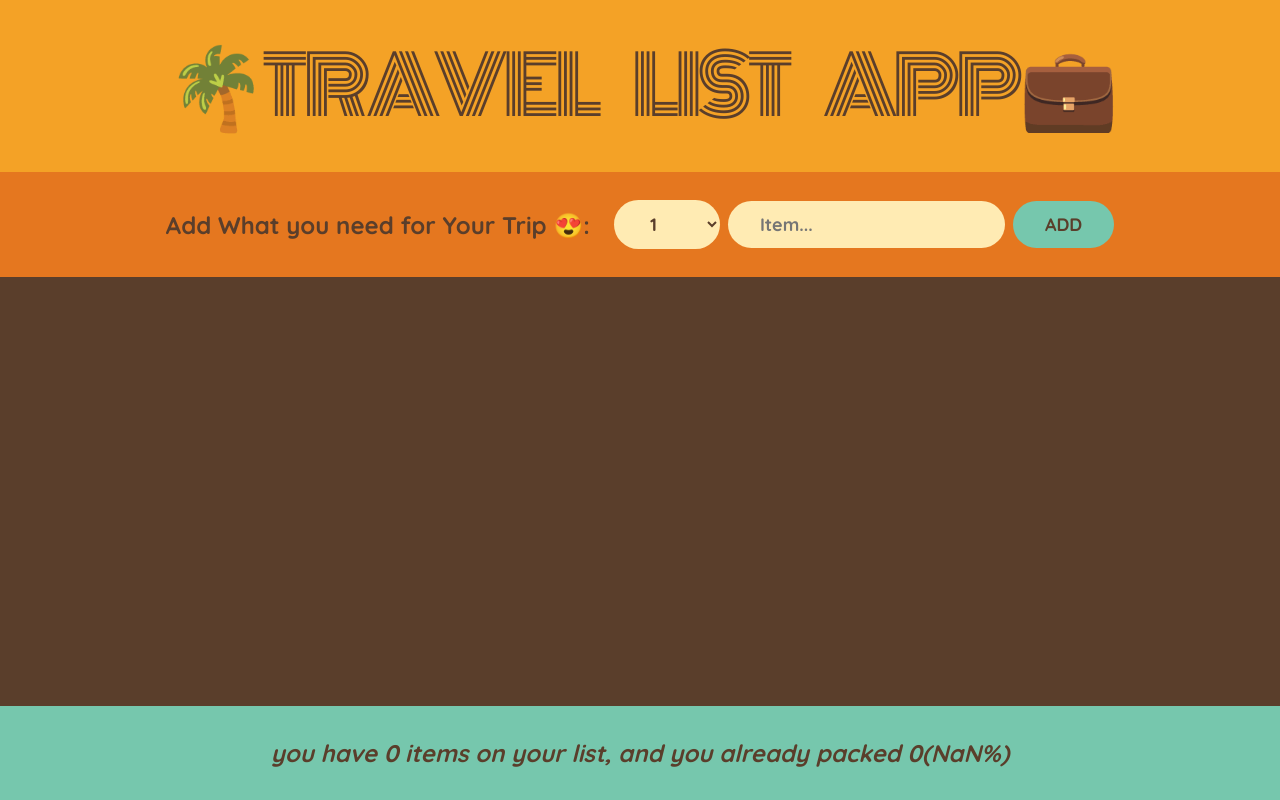
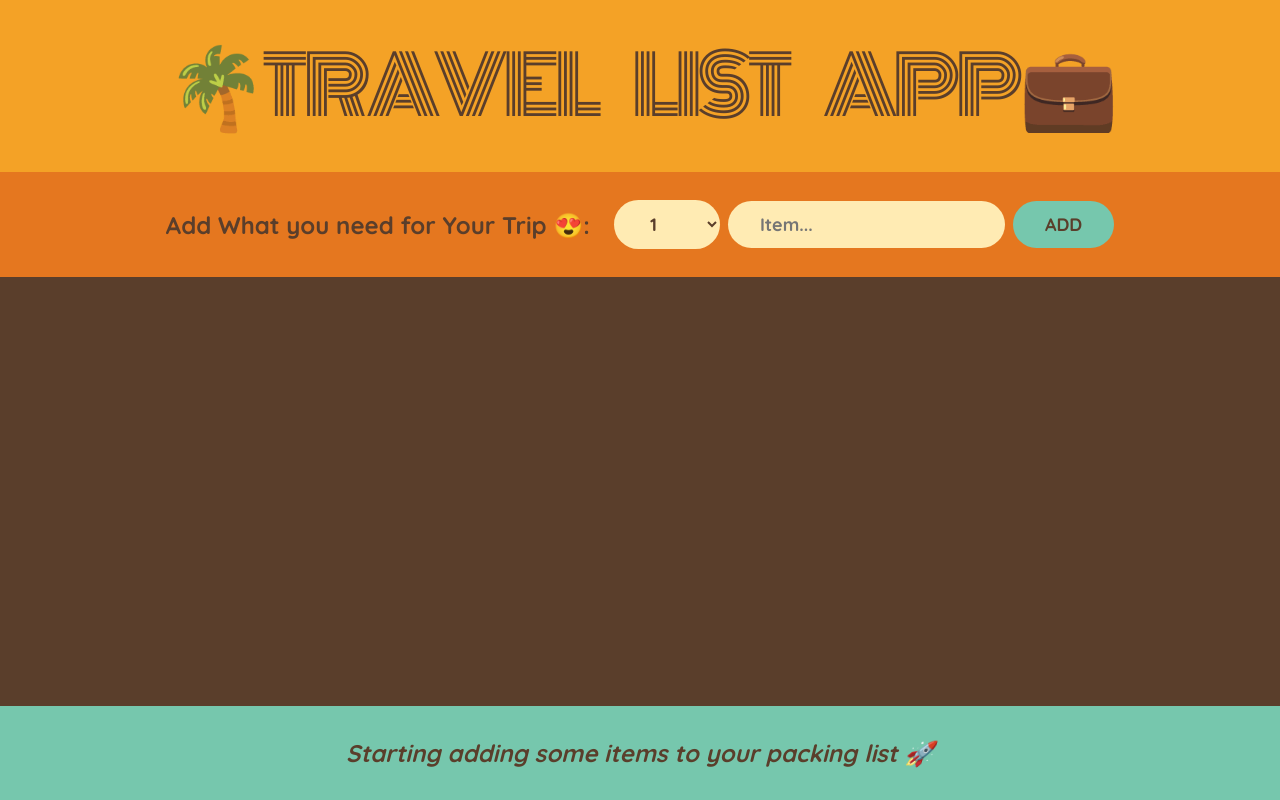
Before and after one commit to rehmeee/Travel-list-in-React, a React (Create React App) app: page / in a window 1280 px wide. Built offline with nearby package versions, Linux system fonts and the light colour scheme.

Commit message:
conditional rendring applied to stats

```diff
--- a/src/components/Stats.js
+++ b/src/components/Stats.js
@@ -1,11 +1,19 @@
 function Stats({ items }) {
+  if (!items.length)
+    return (
+      <p className="stats">
+        <em>Starting adding some items to your packing list 🚀</em>{" "}
+      </p>
+    );
   const itemPacked = items.filter((item) => item.packed).length;
   const percentage = Math.round((itemPacked / items.length) * 100);
   return (
     <footer className="stats">
       <em>
-        you have {items.length} items on your list, and you already packed{" "}
-        {itemPacked}({percentage}%)
+        {percentage === 100
+          ? "you got Everything, Ready to go ✈️"
+          : `you have ${items.length} items on your list, and you already packed
+        ${itemPacked}(${percentage}%)`}
       </em>
     </footer>
   );
```
